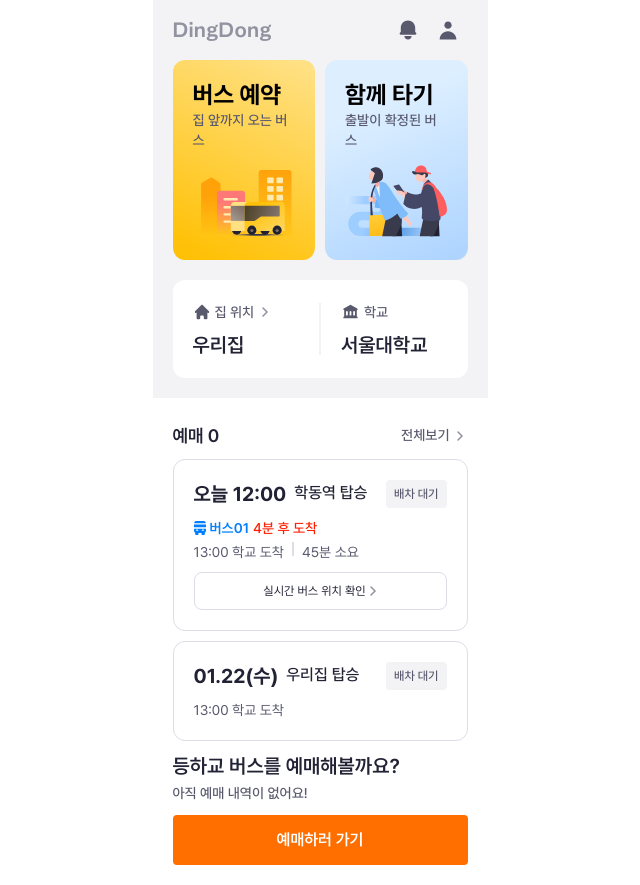
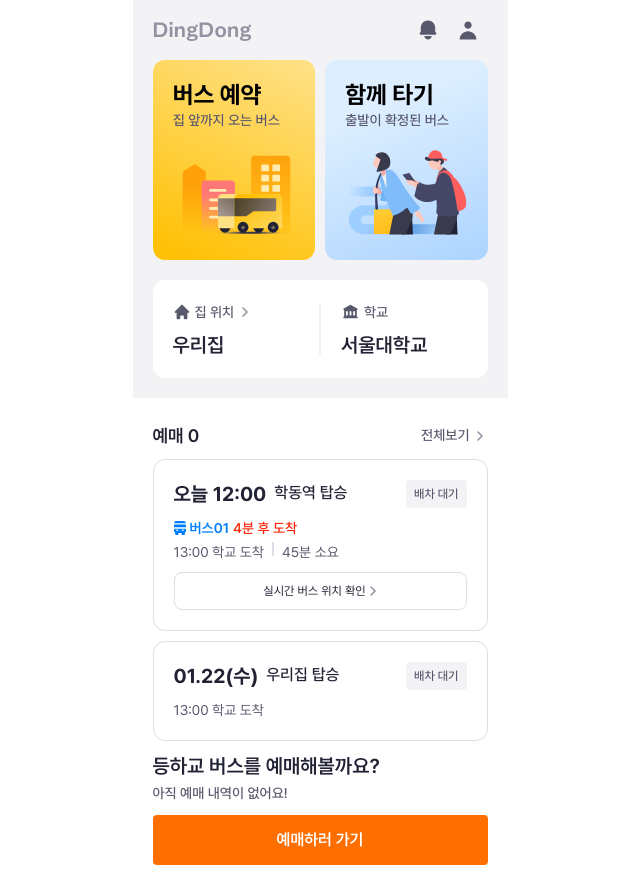
Before and after one commit to vavoya/team1-dingdong, a React (Vite) app: page /home in a window 1280 px wide. Shown: the whole page, without its empty margins (320-960 px from the left). Built offline with nearby package versions, Linux system fonts and the light colour scheme.

Commit message:
design: Layout에 있던 padding 좌우 20px 삭제, Layout에는 디자인 요소를 최소화

```diff
--- a/src/pages/SetHomeLocation/components/BottomModal/styles.ts
+++ b/src/pages/SetHomeLocation/components/BottomModal/styles.ts
@@ -22,7 +22,6 @@ export const BottomModal = styled.div<{ showBottomSheet: boolean }>`
   z-index: 1;
 
   width: 100%;
-  margin: 0px -20px;
   height: 217px;
 
   display: ${(props) => (props.showBottomSheet ? "flex" : "none")};
--- a/src/pages/SetHomeLocation/components/MapWrapper/styles.ts
+++ b/src/pages/SetHomeLocation/components/MapWrapper/styles.ts
@@ -5,7 +5,6 @@ import styled from "styled-components";
 // 위치
 export const MapContainer = styled.div``;
 export const MapWrapper = styled.section`
-  margin: 0px -20px;
   height: calc(100% - 60px);
 `;
 
--- a/src/pages/styles.ts
+++ b/src/pages/styles.ts
@@ -3,7 +3,6 @@ import styled from "styled-components";
 export const PageWrapper = styled.div`
   height: 100%;
   background-color: white;
-  padding: 0px 20px;
 
   position: relative;
   @media (min-width: 441px) {
```
